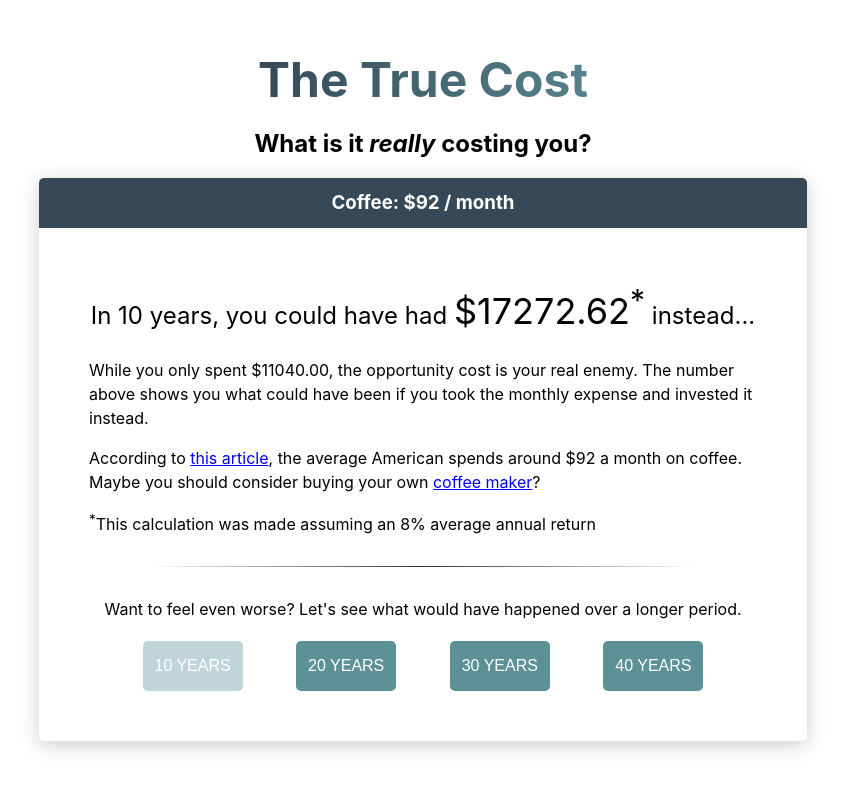
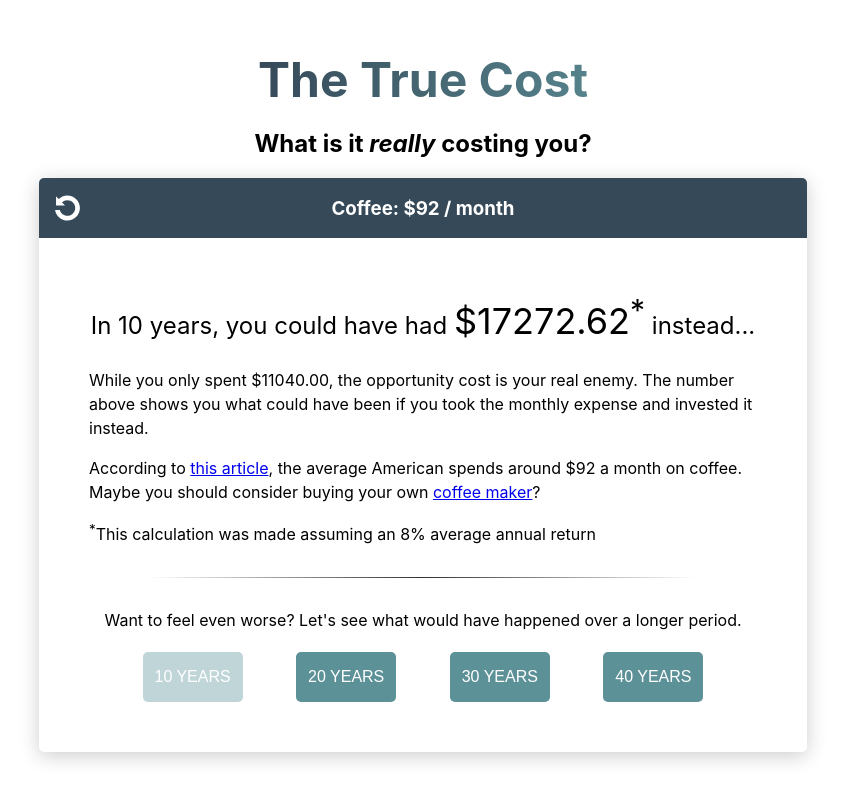
Before and after one commit to davidlamt/the-true-cost, a React (Create React App) app: page / in a window 1280 px wide. Both pictures are taken after a click on the button 475 px from the left and 301 px from the top of the page. Shown: the whole page, without its empty margins (217-1062 px from the left). Built offline with nearby package versions, Linux system fonts and the light colour scheme.

Commit message:
Add reset button & fix card height transition

```diff
--- a/src/components/MainCard.tsx
+++ b/src/components/MainCard.tsx
@@ -4,9 +4,13 @@ import React, { useState } from 'react';
 import { CSSTransition } from 'react-transition-group';
 import { css, jsx } from '@emotion/core';
 
+import { ReactComponent as ResetSvg } from '../images/reset.svg';
 import { ExpenseDetails } from './';
 
 import commonExpenses, { ICommonExpense } from '../static/commonExpenses';
+import { svgButtonBase } from './styles';
+
+let expenseDivRef: HTMLDivElement | null;
 
 const MainCard: React.FunctionComponent = () => {
   const [selectedExpense, setSelectedExpense] = useState<ICommonExpense | null>(null);
@@ -24,7 +28,7 @@ const MainCard: React.FunctionComponent = () => {
         margin: 0 10%;
       `}
     >
-      <h3
+      <div
         css={css`
           align-items: center;
           background-color: #364958;
@@ -32,19 +36,74 @@ const MainCard: React.FunctionComponent = () => {
           border-top-right-radius: 5px;
           color: white;
           display: flex;
-          height: 50px;
           justify-content: center;
           margin: 0;
+          min-height: 50px;
           padding: 0;
+          position: relative;
+        `}
+      >
+        {selectedExpense && (
+          <button
+            css={[
+              svgButtonBase,
+              css`
+                display: flex;
+                left: 10px;
+                position: absolute;
+                transition: transform 0.3s;
+
+                &:hover {
+                  transform: rotate(-180deg);
+                }
+              `,
+            ]}
+            onClick={() => setSelectedExpense(null)}
+          >
+            <ResetSvg
+              css={css`
+                fill: #fff;
+                width: 25px;
+              `}
+            />
+          </button>
+        )}
+        <h3
+          css={css`
+            max-width: 250px;
           `}
         >
           {title}
         </h3>
+      </div>
+      <CSSTransition in={!!selectedExpense} timeout={2000} classNames="fade">
         <div
           css={css`
+            height: auto;
+            min-height: 50px;
             padding: 50px;
-          min-height: 50px;
-          height: auto;
+
+            &.fade-enter {
+              max-height: 0;
+              opacity: 0;
+            }
+
+            &.fade-enter-active {
+              max-height: 1000px;
+              opacity: 1;
+              transition: opacity 2s, max-height 1s;
+            }
+
+            &.fade-exit {
+              height: ${expenseDivRef ? expenseDivRef.clientHeight : 0}px;
+              opacity: 0;
+            }
+
+            &.fade-exit-active {
+              height: 0;
+              opacity: 1;
+              transition: opacity 1s, height 1s;
+            }
           `}
         >
           {!selectedExpense && (
@@ -58,18 +117,17 @@ const MainCard: React.FunctionComponent = () => {
             >
               {commonExpenses.map((commonExpense) => (
                 <button
-                css={css`
-                  background-color: transparent;
-                  border: none;
-                  cursor: pointer;
-                  outline: none;
+                  css={[
+                    svgButtonBase,
+                    css`
                       transition: transform 0.3s ease;
                       width: 50px;
 
                       &:hover {
                         transform: scale(1.3);
                       }
-                `}
+                    `,
+                  ]}
                   key={commonExpense.name}
                   onClick={() => setSelectedExpense(commonExpense)}
                 >
@@ -79,36 +137,11 @@ const MainCard: React.FunctionComponent = () => {
               <input placeholder="Enter your own" />
             </div>
           )}
-        <CSSTransition in={!!selectedExpense} timeout={2000} classNames="fade">
-          <div
-            css={css`
-              &.fade-enter {
-                max-height: 0;
-                opacity: 0;
-              }
-
-              &.fade-enter-active {
-                max-height: 1000px;
-                opacity: 1;
-                transition: opacity 2s, max-height 1s;
-              }
-
-              &.fade-exit {
-                max-height: 1000px;
-                opacity: 1;
-              }
-
-              &.fade-exit-active {
-                max-height: 0;
-                opacity: 0;
-                transition: opacity 2s, max-height 1s;
-              }
-            `}
-          >
+          <div ref={(ref) => (expenseDivRef = ref)}>
             {selectedExpense && <ExpenseDetails css={css``} expense={selectedExpense} />}
           </div>
+        </div>
       </CSSTransition>
-      </div>
     </div>
   );
 };
--- a/src/components/styles/index.ts
+++ b/src/components/styles/index.ts
@@ -25,4 +25,11 @@ const primaryButtonBase = css`
   }
 `;
 
-export { primaryButtonBase };
+const svgButtonBase = css`
+  background-color: transparent;
+  border: none;
+  cursor: pointer;
+  outline: none;
+`;
+
+export { primaryButtonBase, svgButtonBase };
```
Also changed, not shown: src/images/reset.svg (added). Lines whose indentation alone changed are shown as unchanged.
